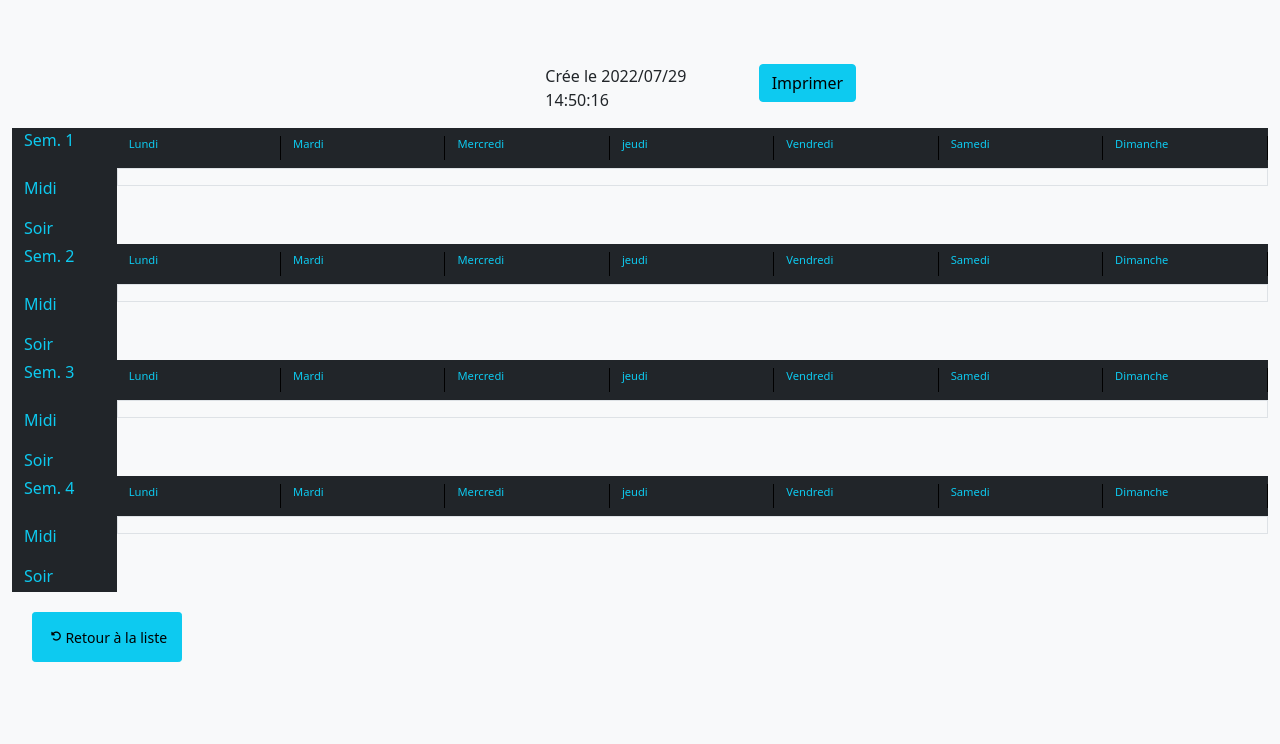
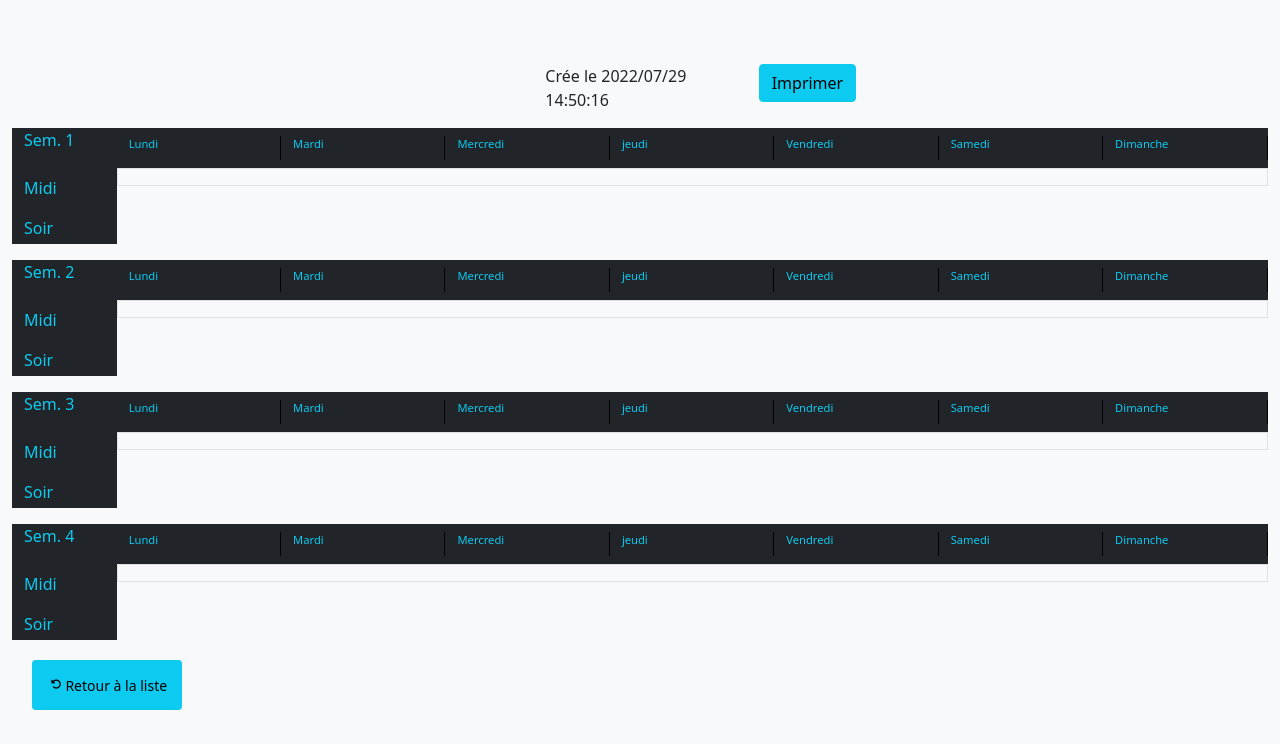
Before and after one commit to Audrey906/planning_menu, a Symfony app: template templates/planning/show.html.twig in a window 1280 px wide. Shown: the part 56-800 px from the top of the page. Run offline with Twig, Linux system fonts and the light colour scheme; the template is opened without the code that fills it, so the values that code supplies are empty; some libraries are stand-ins or nearby versions.

Commit message:
change dish

```diff
--- a/public/css/style.css
+++ b/public/css/style.css
@@ -16,6 +16,10 @@
 
 .colDayMobile{
     border-right: 1px solid black;
+}
+
+.dropdown-item {
+    font-size: 0.7em;
 }
 
 .desktop_show {
--- a/public/js/printer.js
+++ b/public/js/printer.js
@@ -5,7 +5,7 @@ function print() {
 
     $(".col-md-1").css("min-width", "130px");
 	content.document.open();
-    header = '<head><script src="https://kit.fontawesome.com/8a9e68092d.js" crossorigin="anonymous"></script> <link href="https://cdn.jsdelivr.net/npm/bootstrap@5.1.3/dist/css/bootstrap.min.css" rel="stylesheet" integrity="sha384-1BmE4kWBq78iYhFldvKuhfTAU6auU8tT94WrHftjDbrCEXSU1oBoqyl2QvZ6jIW3" crossorigin="anonymous"> <link rel="stylesheet" href="\'../../css/style.css\'"><\head>'
+    header = '<head><script src="https://kit.fontawesome.com/8a9e68092d.js" crossorigin="anonymous"></script> <link href="https://cdn.jsdelivr.net/npm/bootstrap@5.1.3/dist/css/bootstrap.min.css" rel="stylesheet" integrity="sha384-1BmE4kWBq78iYhFldvKuhfTAU6auU8tT94WrHftjDbrCEXSU1oBoqyl2QvZ6jIW3" crossorigin="anonymous"> <link rel="stylesheet" href="\'../../css/style.css\'"></head>'
 	content.document.write('<html>' + header + '<body onload="window.print()">' + infoToPrint.innerHTML + '</html>');
 	content.document.close();
 
--- a/templates/planning/showPeriod/showOneWeek.html.twig
+++ b/templates/planning/showPeriod/showOneWeek.html.twig
@@ -1,5 +1,5 @@
 {% if i is not defined %} {% set i = 1 %} {% endif %}
-<div id="" class="container-fluid desktop_show">
+<div id="" class="container-fluid desktop_show mb-3">
     <div class="row">
         <div class="col-1">
             <div class="row bg-dark text-info"><p>Sem. {{i}}</p></div>
```
